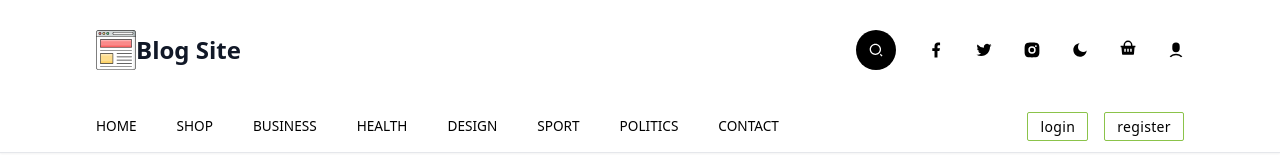
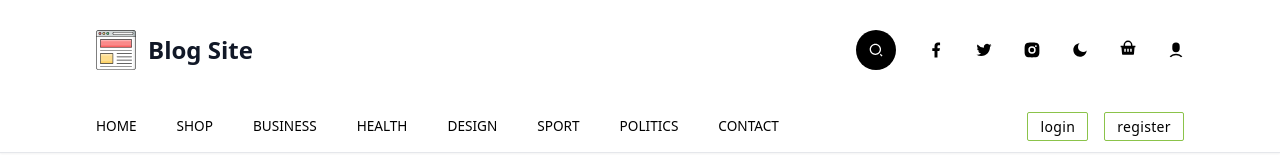
Before and after one commit to HelloTanvir/blog-site-frontend, a Next.js app: page /profile in a window 1280 px wide. Shown: the top 160 px of the page. Built offline with nearby package versions, Linux system fonts and the light colour scheme.

Commit message:
gap between logo icon and text increased

```diff
--- a/src/components/Header.tsx
+++ b/src/components/Header.tsx
@@ -28,7 +28,7 @@ function Header() {
 
                         {/* logo */}
                         <Link href="/" aria-label="blog-site-frontend.vercel.app">
-                            <div className="flex items-center cursor-pointer max-w-max">
+                            <div className="flex items-center gap-3 cursor-pointer max-w-max">
                                 <Logo />
 
                                 <div className="text-2xl font-semibold text-gray-900 dark:text-gray-200 hover:text-[#649130] duration-200">
```
